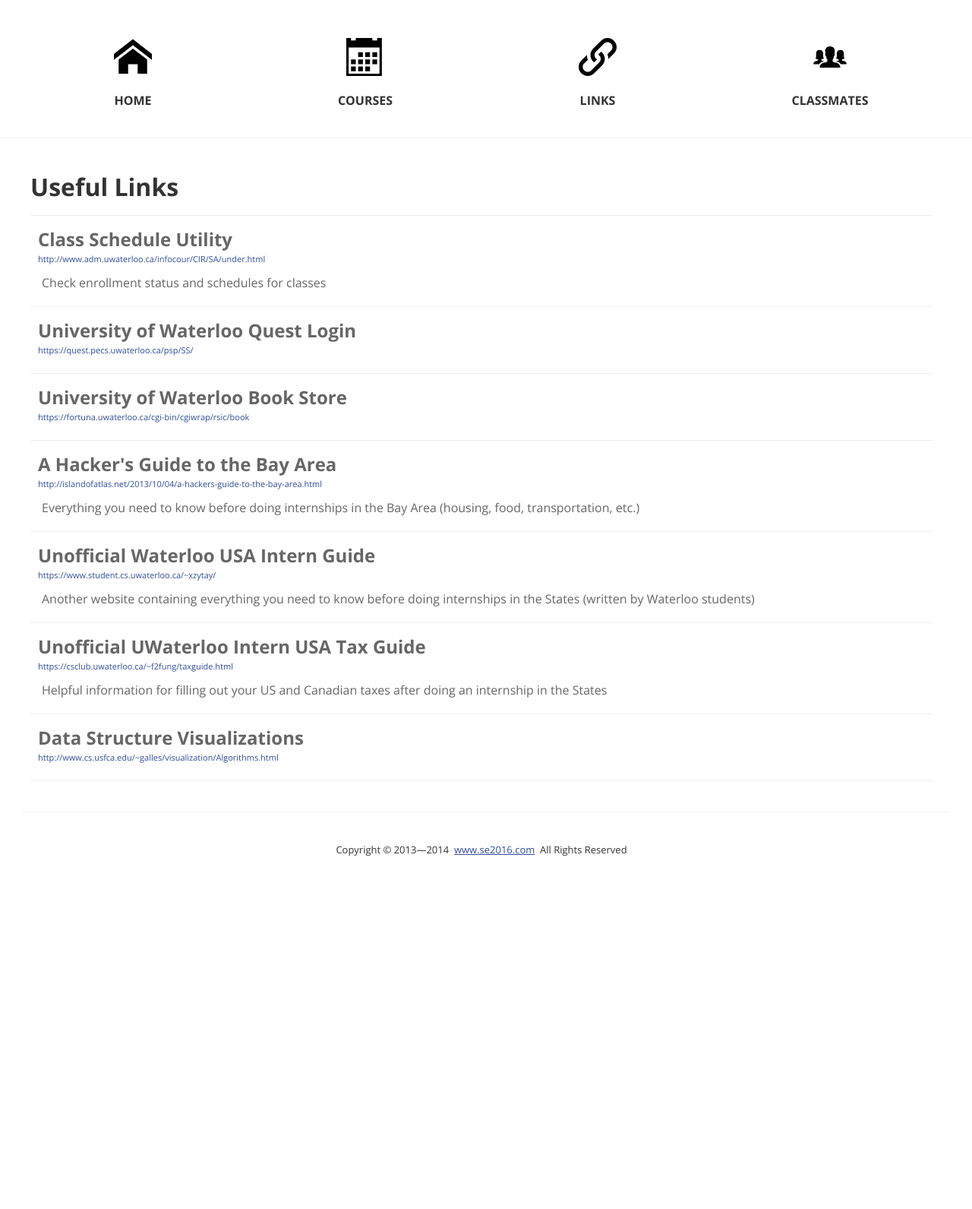
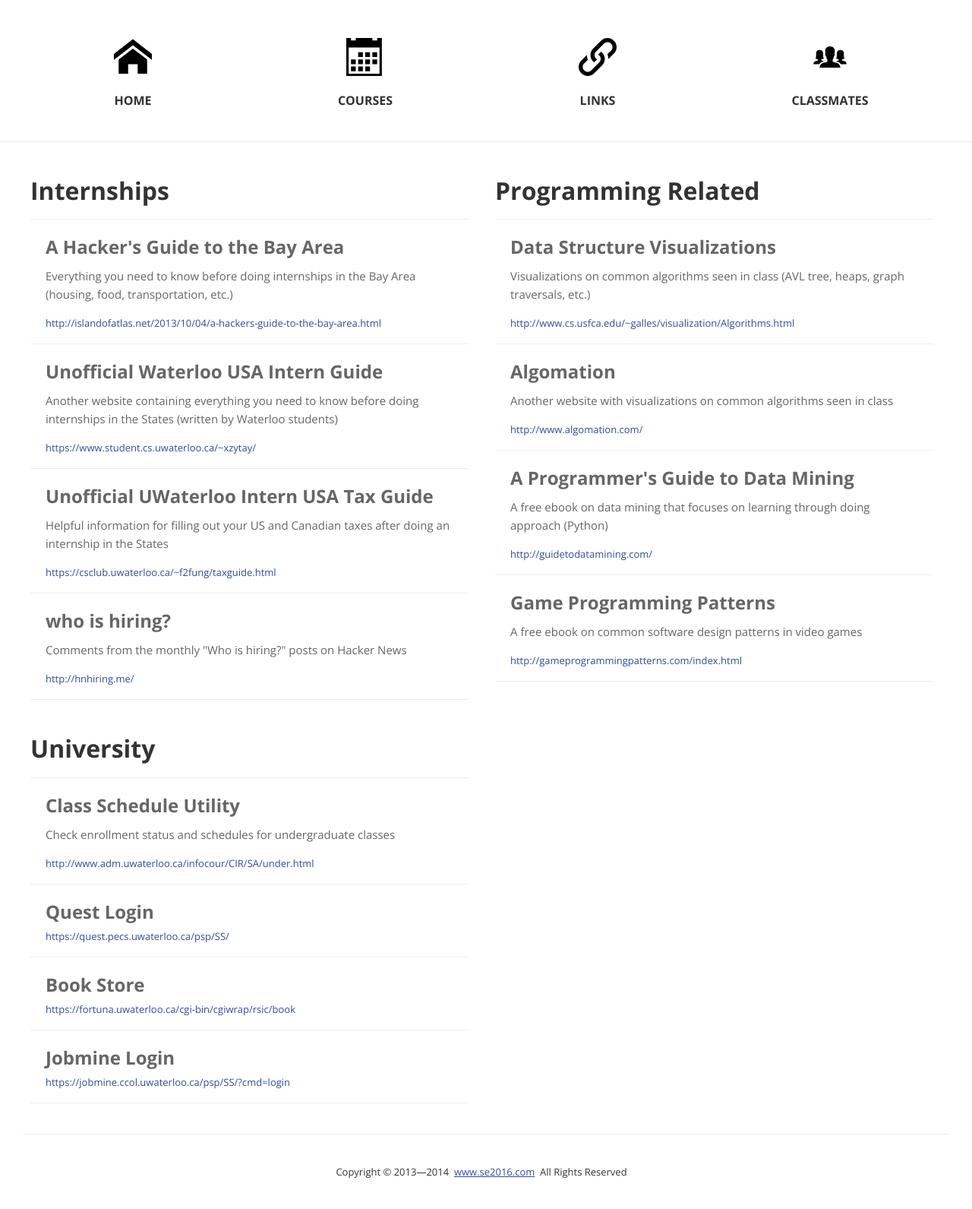
Before and after one commit to cbhl/inseption.github.com, a Jekyll site: the page built from links.html, in a window 1280 px wide. Shown: the whole page at 76% size. Built offline with Jekyll 4.4.1, drawn with Linux system fonts in a browser that asks for light colours; before the commit the page ends 1167 px from its top, so only the background shows below that.

Commit message:
Updated links

```diff
--- a/_data/links.yaml
+++ b/_data/links.yaml
@@ -1,28 +1,55 @@
 -
-    name: "Class Schedule Utility"
-    url:  "http://www.adm.uwaterloo.ca/infocour/CIR/SA/under.html"
-    desc: "Check enrollment status and schedules for classes"
+    category: "Internships"
+    links:
+        -
+            name: "A Hacker's Guide to the Bay Area"
+            url:  "http://islandofatlas.net/2013/10/04/a-hackers-guide-to-the-bay-area.html"
+            desc: "Everything you need to know before doing internships in the Bay Area (housing, food, transportation, etc.)"
+        -
+            name: "Unofficial Waterloo USA Intern Guide"
+            url:  "https://www.student.cs.uwaterloo.ca/~xzytay/"
+            desc: "Another website containing everything you need to know before doing internships in the States (written by Waterloo students)"
+        -
+            name: "Unofficial UWaterloo Intern USA Tax Guide"
+            url:  "https://csclub.uwaterloo.ca/~f2fung/taxguide.html"
+            desc: "Helpful information for filling out your US and Canadian taxes after doing an internship in the States"
+        -
+            name: "who is hiring?"
+            url:  "http://hnhiring.me/"
+            desc: "Comments from the monthly \"Who is hiring?\" posts on Hacker News"
+
 -
-    name: "University of Waterloo Quest Login"
-    url:  "https://quest.pecs.uwaterloo.ca/psp/SS/"
-    desc:
+    category: "Programming Related"
+    links:
+        -
+            name: "Data Structure Visualizations"
+            url:  "http://www.cs.usfca.edu/~galles/visualization/Algorithms.html"
+            desc: "Visualizations on common algorithms seen in class (AVL tree, heaps, graph traversals, etc.) "
+        -
+            name: "Algomation"
+            url:  "http://www.algomation.com/"
+            desc: "Another website with visualizations on common algorithms seen in class"
+        -
+            name: "A Programmer's Guide to Data Mining"
+            url:  "http://guidetodatamining.com/"
+            desc: "A free ebook on data mining that focuses on learning through doing approach (Python)"
+        -
+            name: "Game Programming Patterns"
+            url:  "http://gameprogrammingpatterns.com/index.html"
+            desc: "A free ebook on common software design patterns in video games"
 -
-    name: "University of Waterloo Book Store"
-    url:  "https://fortuna.uwaterloo.ca/cgi-bin/cgiwrap/rsic/book"
-    desc:
--
-    name: "A Hacker's Guide to the Bay Area"
-    url:  "http://islandofatlas.net/2013/10/04/a-hackers-guide-to-the-bay-area.html"
-    desc: "Everything you need to know before doing internships in the Bay Area (housing, food, transportation, etc.)"
--
-    name: "Unofficial Waterloo USA Intern Guide"
-    url:  "https://www.student.cs.uwaterloo.ca/~xzytay/"
-    desc: "Another website containing everything you need to know before doing internships in the States (written by Waterloo students)"
--
-    name: "Unofficial UWaterloo Intern USA Tax Guide"
-    url:  "https://csclub.uwaterloo.ca/~f2fung/taxguide.html"
-    desc: "Helpful information for filling out your US and Canadian taxes after doing an internship in the States"
--
-    name: "Data Structure Visualizations"
-    url:  "http://www.cs.usfca.edu/~galles/visualization/Algorithms.html"
-    desc:
+    category: "University"
+    links:
+        -
+            name: "Class Schedule Utility"
+            url:  "http://www.adm.uwaterloo.ca/infocour/CIR/SA/under.html"
+            desc: "Check enrollment status and schedules for undergraduate classes"
+        -
+            name: "Quest Login"
+            url:  "https://quest.pecs.uwaterloo.ca/psp/SS/"
+        -
+            name: "Book Store"
+            url:  "https://fortuna.uwaterloo.ca/cgi-bin/cgiwrap/rsic/book"
+        -
+            name: "Jobmine Login"
+            url:  "https://jobmine.ccol.uwaterloo.ca/psp/SS/?cmd=login"
--- a/links.html
+++ b/links.html
@@ -5,21 +5,29 @@ title: Links
 
 <article class="links">
 
-    <div class="row">
-        <section class="col-12">
-            <h1>Useful Links</h1>
+
+    {% for category in site.data.links %}
+    {% cycle '<div class="row">', '' %}
+        <section class="col-6">
+            <h1>{{ category.category }}</h1>
             <ul>
-                {% for link in site.data.links %}
+                {% for link in category.links %}
                 <li>
                     <a href="{{ link.url }}">
-                        <span class="link-title">{{ link.name }}</span>
+                        <h2>{{ link.name }}</h2>
+                        {% if link.desc != nil %}
+                            <span class="link-desc">{{ link.desc }}</span>
+                        {% endif %}
                         <span class="link-url">{{ link.url }}</span>
-                        <span class="link-desc">{{ link.desc }}</span>
                     </a>
                 </li>
                 {% endfor %}
             </ul>
         </section>
+    {% cycle '', '</div>' %}
+    {% endfor %}
+
+
     </div>
 
 </article>
```
Also changed, not shown: assets/less/main.less (+32 -28 lines), assets/css/main.css.
